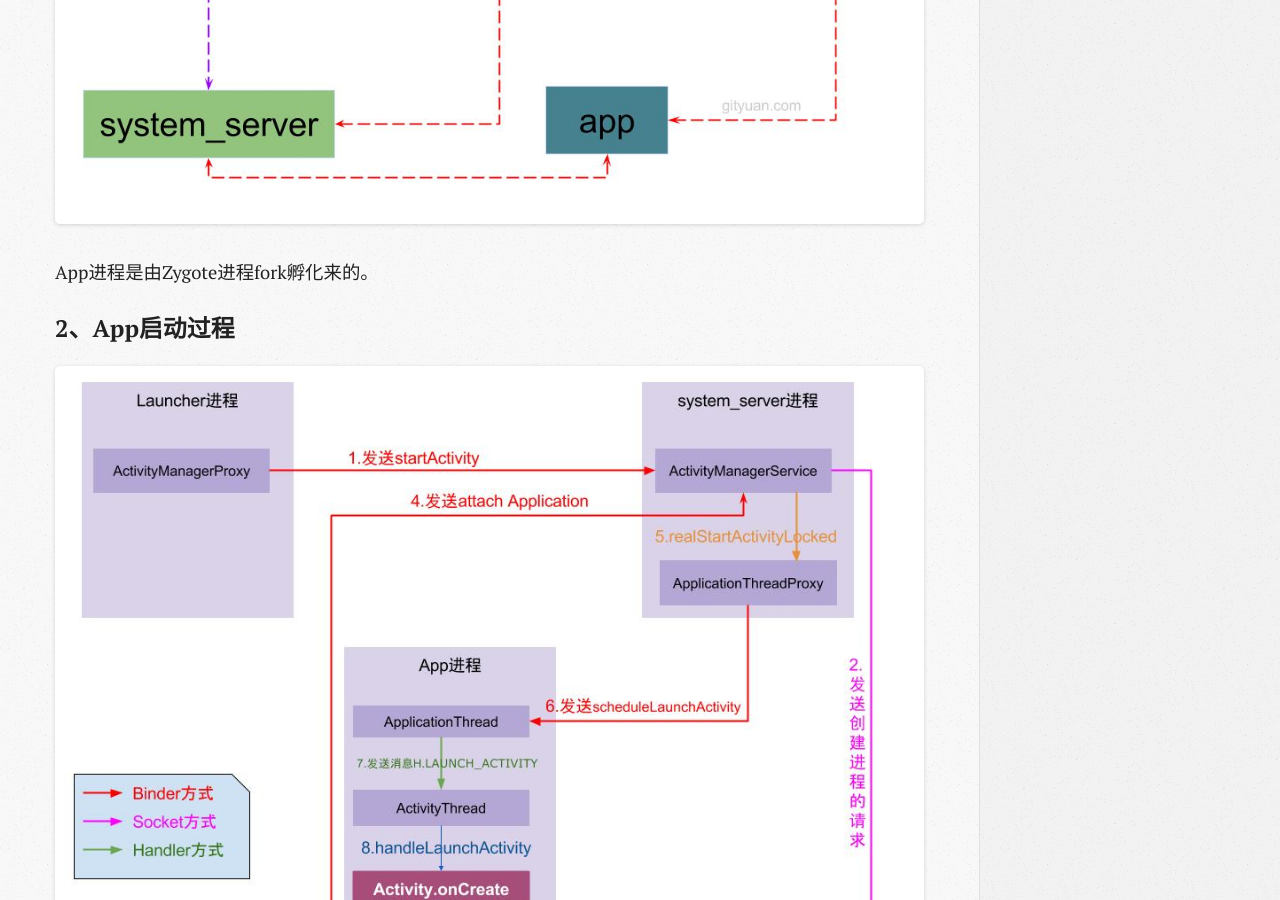
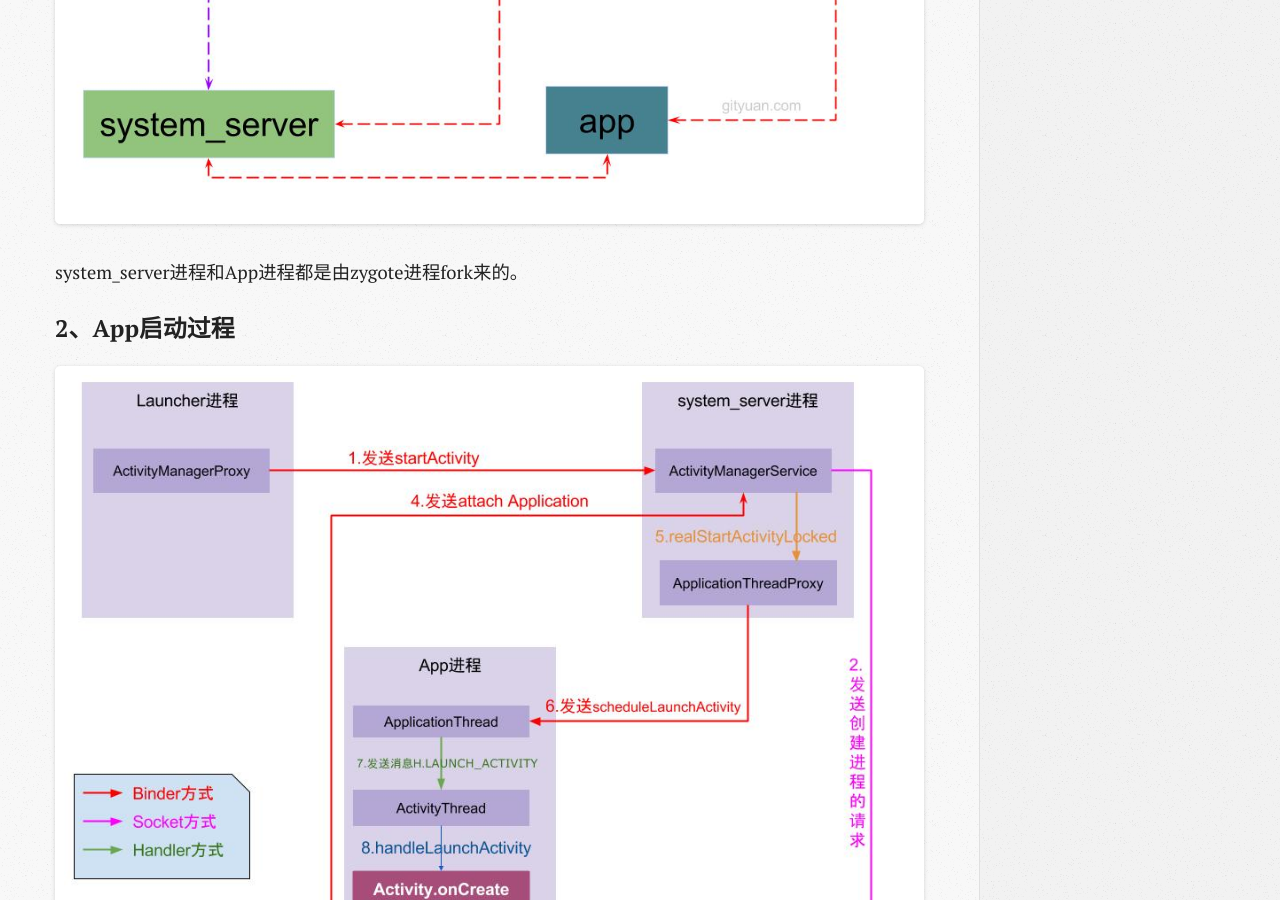
Before and after one commit to wangxinghe/wangxinghe.github.io, a Jekyll site: the page built from _posts/2018-05-16-learning-notes-android-architect.md, in a window 1280 px wide and 900 px high, scrolled down 2599 px. Built offline with Jekyll 4.4.1, drawn with Linux system fonts in a browser that asks for light colours; comment, search, counter and statistics services are not loaded.

Commit message:
[update]

```diff
--- a/_posts/2018-05-16-learning-notes-android-architect.md
+++ b/_posts/2018-05-16-learning-notes-android-architect.md
@@ -28,7 +28,7 @@ tags: [Android]
 
 ![](/image/2018-05-16-learning-notes-android-architect/android-booting.jpg)
 
-App进程是由Zygote进程fork孵化来的。
+system_server进程和App进程都是由zygote进程fork来的。
 
 ### 2、App启动过程
 
```
